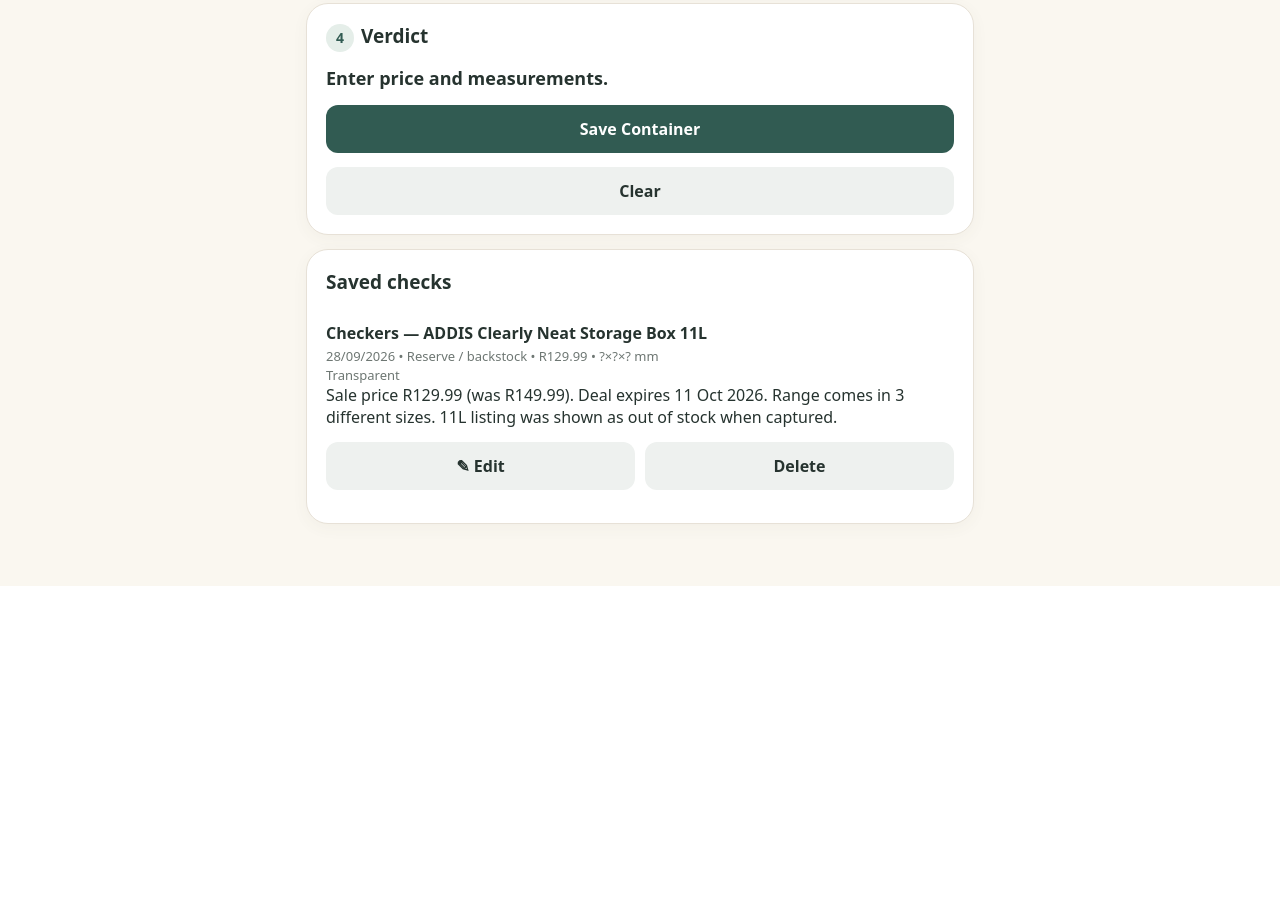
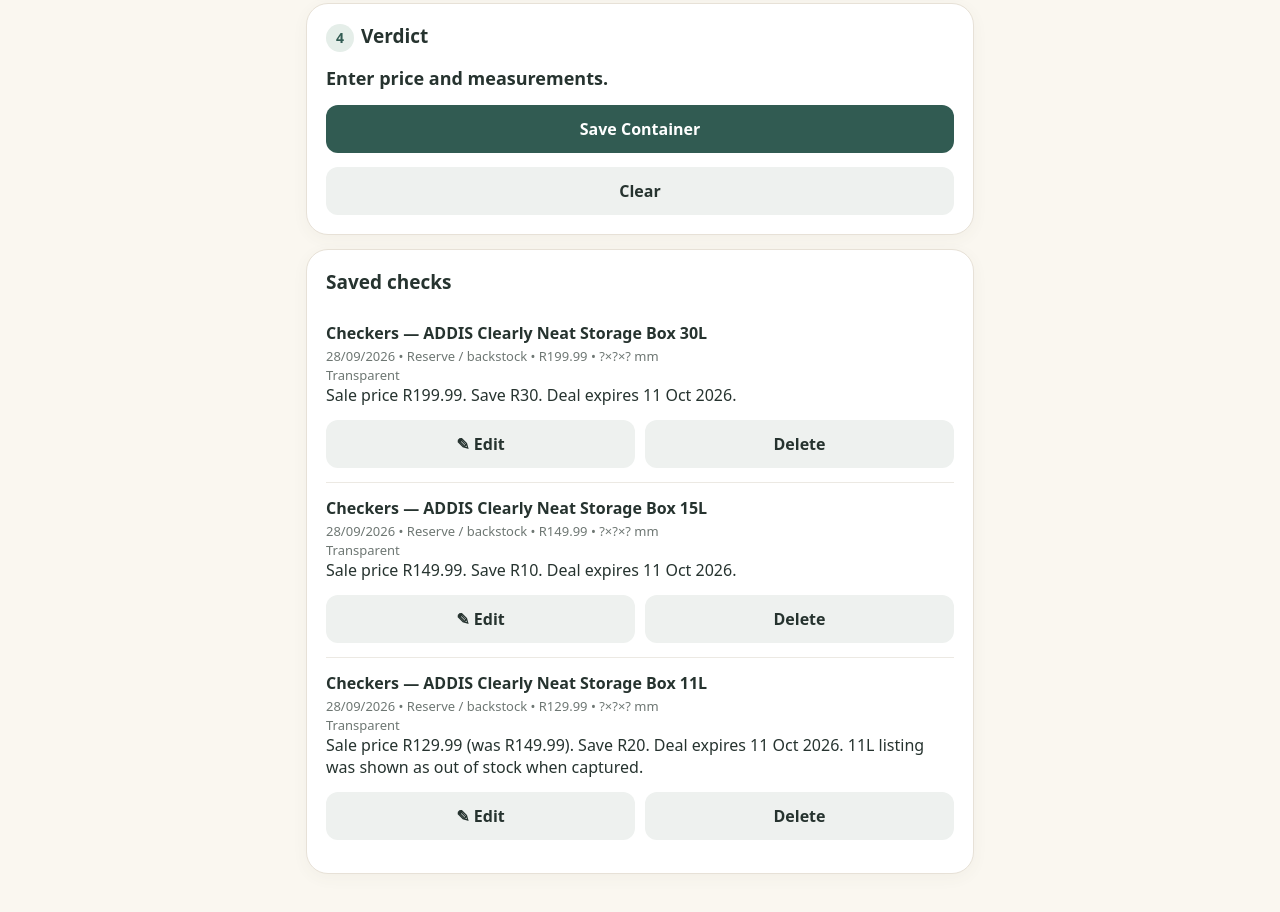
Before and after one commit to santsbabe/container-checker, a plain HTML site: page index.html in a window 1280 px wide. Shown: the part 2091-3003 px from the top of the page. Before the commit the page ends 2677 px from the top, so only its background shows below. Drawn offline with Linux system fonts and the light colour scheme.

Commit message:
Add 15L and 30L ADDIS Clearly Neat sale sizes

```diff
--- a/index.html
+++ b/index.html
@@ -61,6 +61,6 @@
 function del(id){let a=JSON.parse(localStorage.getItem("containers")||"[]").filter(x=>x.id!==id);localStorage.setItem("containers",JSON.stringify(a));render()}
 function esc(s){return String(s??"").replace(/[&<>"']/g,c=>({"&":"&amp;","<":"&lt;",">":"&gt;",'"':"&quot;","'":"&#39;"}[c]))}
 function render(){let a=JSON.parse(localStorage.getItem("containers")||"[]");$("history").innerHTML=a.length?a.map(x=>'<div class="entry"><b>'+esc(x.shop||"Unknown shop")+' — '+esc(x.name||"Container")+'</b><br><span class="small">'+displayDate(x.date)+' • '+esc(x.role)+' • '+(x.price?fmt(x.price):"?")+' • '+esc(x.l||"?")+'×'+esc(x.w||"?")+'×'+esc(x.h||"?")+' mm</span>'+(x.descriptors?.length?'<div class="small">'+x.descriptors.map(esc).join(" • ")+'</div>':"")+(x.url?'<br><a href="'+esc(x.url)+'" target="_blank" rel="noopener">Open product URL</a>':"")+(x.notes?'<div>'+esc(x.notes)+'</div>':"")+(x.photo?'<img src="'+x.photo+'" alt="Container photo">':"")+'<div class="grid2"><button class="secondary" onclick="edit('+x.id+')">✎ Edit</button><button class="secondary" onclick="del('+x.id+')">Delete</button></div></div>').join(""):'<div class="small">Nothing saved yet.</div>'}
-function seedCapturedDeals(){let a=JSON.parse(localStorage.getItem("containers")||"[]");let seeds=[{sourceKey:"checkers-addis-clearly-neat-11l-2026-09-28",id:1790586780001,shop:"Checkers",date:"2026-09-28",name:"ADDIS Clearly Neat Storage Box 11L",role:"Reserve / backstock",price:129.99,l:"",w:"",h:"",litres:"11",shelf:"unknown",url:"",notes:"Sale price R129.99 (was R149.99). Deal expires 11 Oct 2026. Range comes in 3 different sizes. 11L listing was shown as out of stock when captured.",descriptors:["Transparent"],photo:""}];let changed=false;for(let s of seeds){if(!a.some(x=>x.sourceKey===s.sourceKey)){a.unshift(s);changed=true}}if(changed)localStorage.setItem("containers",JSON.stringify(a))}
+function seedCapturedDeals(){let a=JSON.parse(localStorage.getItem("containers")||"[]");let seeds=[{sourceKey:"checkers-addis-clearly-neat-11l-2026-09-28",id:1790586780001,shop:"Checkers",date:"2026-09-28",name:"ADDIS Clearly Neat Storage Box 11L",role:"Reserve / backstock",price:129.99,l:"",w:"",h:"",litres:"11",shelf:"unknown",url:"",notes:"Sale price R129.99 (was R149.99). Save R20. Deal expires 11 Oct 2026. 11L listing was shown as out of stock when captured.",descriptors:["Transparent"],photo:""},{sourceKey:"checkers-addis-clearly-neat-15l-2026-09-28",id:1790586780002,shop:"Checkers",date:"2026-09-28",name:"ADDIS Clearly Neat Storage Box 15L",role:"Reserve / backstock",price:149.99,l:"",w:"",h:"",litres:"15",shelf:"unknown",url:"",notes:"Sale price R149.99. Save R10. Deal expires 11 Oct 2026.",descriptors:["Transparent"],photo:""},{sourceKey:"checkers-addis-clearly-neat-30l-2026-09-28",id:1790586780003,shop:"Checkers",date:"2026-09-28",name:"ADDIS Clearly Neat Storage Box 30L",role:"Reserve / backstock",price:199.99,l:"",w:"",h:"",litres:"30",shelf:"unknown",url:"",notes:"Sale price R199.99. Save R30. Deal expires 11 Oct 2026.",descriptors:["Transparent"],photo:""}];let changed=false;for(let s of seeds){if(!a.some(x=>x.sourceKey===s.sourceKey)){a.unshift(s);changed=true}}if(changed)localStorage.setItem("containers",JSON.stringify(a))}
 seedCapturedDeals();loadShops();setDate(isoLocal(new Date()));render();calc();
 </script></body></html>
```
